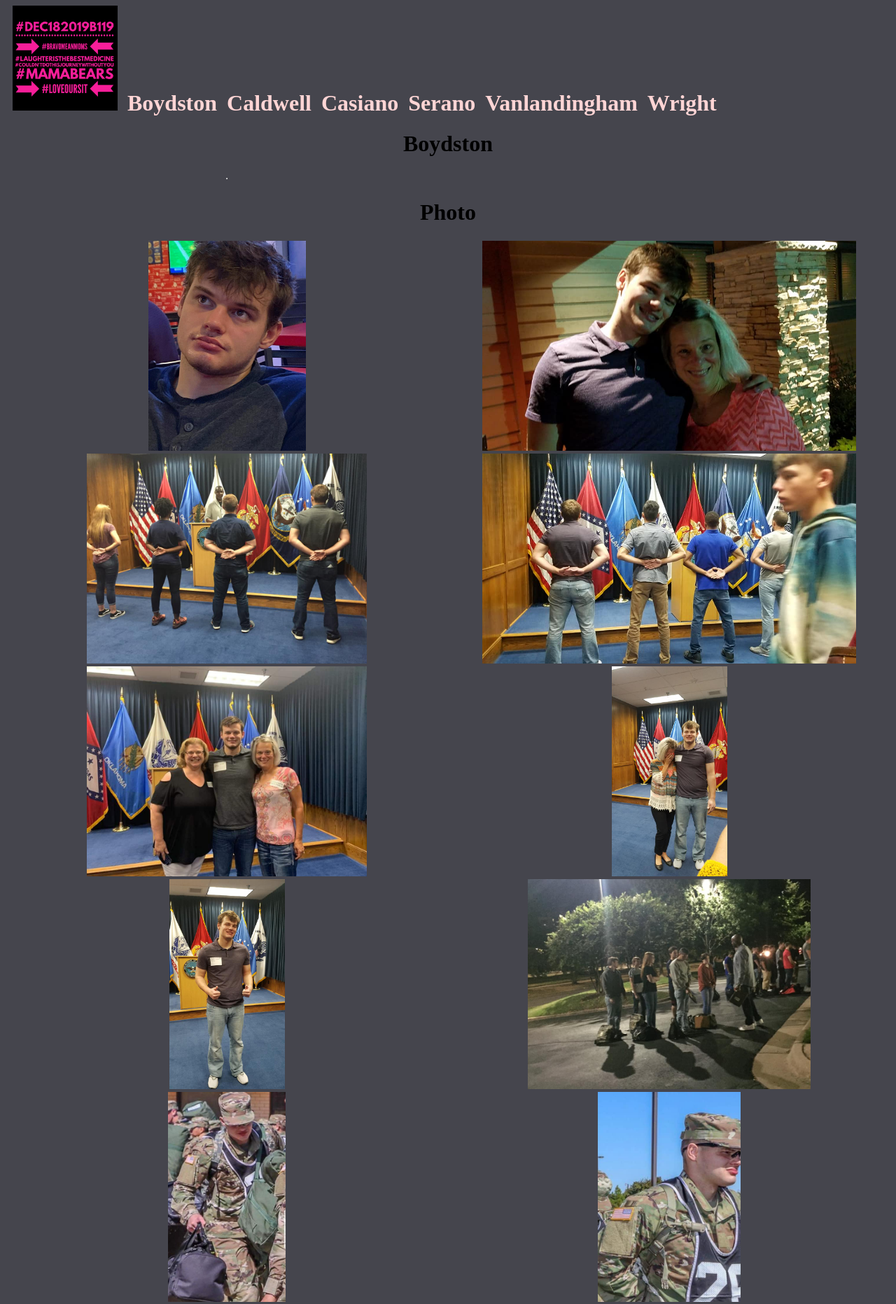
After one commit to Moerfiane/moerfiane.giithub.io, a PHP site: page /pages/boydston.html in a window 1280 px wide. The commit adds this page. Shown: the top 1863 px of the page at 70% size. Run offline with PHP 8.4, Linux system fonts and the light colour scheme.

Commit message:
start of personal pages.

```diff
--- /dev/null
+++ b/css/personal.css
@@ -0,0 +1,27 @@
+body{
+  background-color: #45454d;
+  font-family: Apple Chancery;
+  font-weight: bold;
+}
+.header img{
+  height: 150px;
+}
+a{
+  text-decoration: none;
+  color: #ffd5d5;
+  padding-left:10px;
+  text-align: right;
+  font-size: 2em;
+}
+.shell{
+  text-align: center;
+  display: grid;
+  grid-template-columns: repeat(2, 1fr);
+}
+.shell img{
+    height: 300px;
+}
+.word{
+  grid-column-start: 1;
+  grid-column-end: 3;
+}
--- a/meanmom.html
+++ b/meanmom.html
@@ -7,17 +7,16 @@
   <title>Bravo Mean Moms</title>
   <link rel="stylesheet" href="https://maxcdn.bootstrapcdn.com/bootstrap/4.0.0/css/bootstrap.min.css" integrity="sha384-Gn5384xqQ1aoWXA+058RXPxPg6fy4IWvTNh0E263XmFcJlSAwiGgFAW/dAiS6JXm" crossorigin="anonymous">
   <link rel="stylesheet" href="css/index.css">
-\* this is a comment*\
 </head>
 
 <body>
   <div class="header">
     <img src="image/base/meanmom.png" alt="Mean Mom Logo">
-    <a href="#boydston">boydston</a>
+    <a href="#boydston">Boydston</a>
     <a href="#caldwell">Caldwell</a>
     <a href="#casiano">Casiano</a>
     <a href="#serano">Serano</a>
-    <a href="#vanlandingham">vanlandingham</a>
+    <a href="#vanlandingham">Vanlandingham</a>
     <a href="#wright">Wright</a>
 
   </div>
--- /dev/null
+++ b/pages/boydston.html
@@ -0,0 +1,145 @@
+<!DOCTYPE html>
+<html>
+<head>
+  <meta charset="utf-8">
+  <title>Boydston</title>
+  <link rel="stylesheet" href="../css/personal.css">
+</head>
+<body>
+  <div class="header">
+    <a href="../meanmom.html"><img src="../image/base/meanmom.png" alt="Mean Mom Logo"></a>
+    <a href="../pages/boydston.html">Boydston</a>
+    <a href="#caldwell">Caldwell</a>
+    <a href="#casiano">Casiano</a>
+    <a href="#serano">Serano</a>
+    <a href="#vanlandingham">Vanlandingham</a>
+    <a href="#wright">Wright</a>
+
+  </div>
+
+<div class="shell">
+  <div class="word">
+    <h1>Boydston</h1>
+  </div>
+
+  <hr>
+  <!-- Photos. -->
+<div class="word">
+  <h1>Photo</h1>
+</div>
+    <div class="ineershell">
+      <img class="photo" src="../image/boydston/1.jpg" alt="">
+    </div>
+    <div class="ineershell">
+      <img class="photo" src="../image/boydston/2.jpg" alt="Second slide">
+    </div>
+    <div class="ineershell">
+      <img src="../image/boydston/3.jpg" alt="Third slide">
+    </div>
+    <div class="ineershell">
+      <img class="photo" src="../image/boydston/4.jpg" alt="Second slide">
+    </div>
+    <div class="ineershell">
+<img class="photo" src=" ../image/boydston/5.jpg" alt="Second slide">
+    </div>
+    <div class="ineershell">
+      <img class="photo" src=" ../image/boydston/6.jpg" alt="Second slide">
+    </div>
+    <div class="ineershell">
+      <img class="photo" src=" ../image/boydston/7.jpg" alt="Second slide">
+    </div>
+    <div class="ineershell">
+      <img class="photo" src=" ../image/boydston/8.jpg" alt="Second slide">
+
+    </div>
+    <div class="ineershell">
+      <img class="photo" src=" ../image/boydston/9.jpg" alt="Second slide">
+
+    </div>
+    <div class="ineershell">
+      <img class="photo" src=" ../image/boydston/10.jpg" alt="Second slide">
+
+    </div>
+    <div class="ineershell">
+      <img class="photo" src=" ../image/boydston/11.jpg" alt="Second slide">
+
+    </div>
+    <div class="ineershell">
+      <img class="photo" src=" ../image/boydston/12.jpg" alt="Second slide">
+
+    </div>
+    <div class="ineershell">
+      <img class="photo" src=" ../image/boydston/13.jpg" alt="Second slide">
+
+    </div>
+    <div class="ineershell">
+      <img class="photo" src=" ../image/boydston/14.jpg" alt="Second slide">
+
+    </div>
+    <div class="ineershell">
+      <img class="photo" src=" ../image/boydston/15.jpg" alt="Second slide">
+
+    </div>
+    <div class="ineershell">
+      <img class="photo" src=" ../image/boydston/16.jpg" alt="Second slide">
+
+    </div>
+    <div class="ineershell">
+      <img class="photo" src=" ../image/boydston/17.jpg" alt="Second slide">
+
+    </div>
+    <div class="ineershell">
+      <img class="photo" src=" ../image/boydston/18.jpg" alt="Second slide">
+
+    </div>
+    <div class="ineershell">
+      <img class="photo" src=" ../image/boydston/19.jpg" alt="Second slide">
+
+    </div>
+    <div class="ineershell">
+      <img class="photo" src=" ../image/boydston/20.jpg" alt="Second slide">
+
+    </div>
+    <div class="ineershell">
+      <img class="photo" src=" ../image/boydston/21.jpg" alt="Second slide">
+
+    </div>
+    <div class="ineershell">
+      <img class="photo" src=" ../image/boydston/22.jpg" alt="Second slide">
+
+    </div>
+    <div class="ineershell">
+      <img class="photo" src=" ../image/boydston/23.jpg" alt="Second slide">
+
+    </div>
+    <div class="ineershell">
+      <img class="photo" src=" ../image/boydston/24.jpg" alt="Second slide">
+
+    </div>
+    <div class="ineershell">
+      <img class="photo" src=" ../image/boydston/25.jpg" alt="Second slide">
+
+    </div>
+
+    <!--Apples. -->
+
+    <div class="ineershell">
+
+    </div>
+
+</div>
+
+
+
+
+
+
+
+
+
+
+
+
+
+</body>
+</html>
```
Also changed, not shown: css/index.css (+9 -0 lines), 1 other file.
